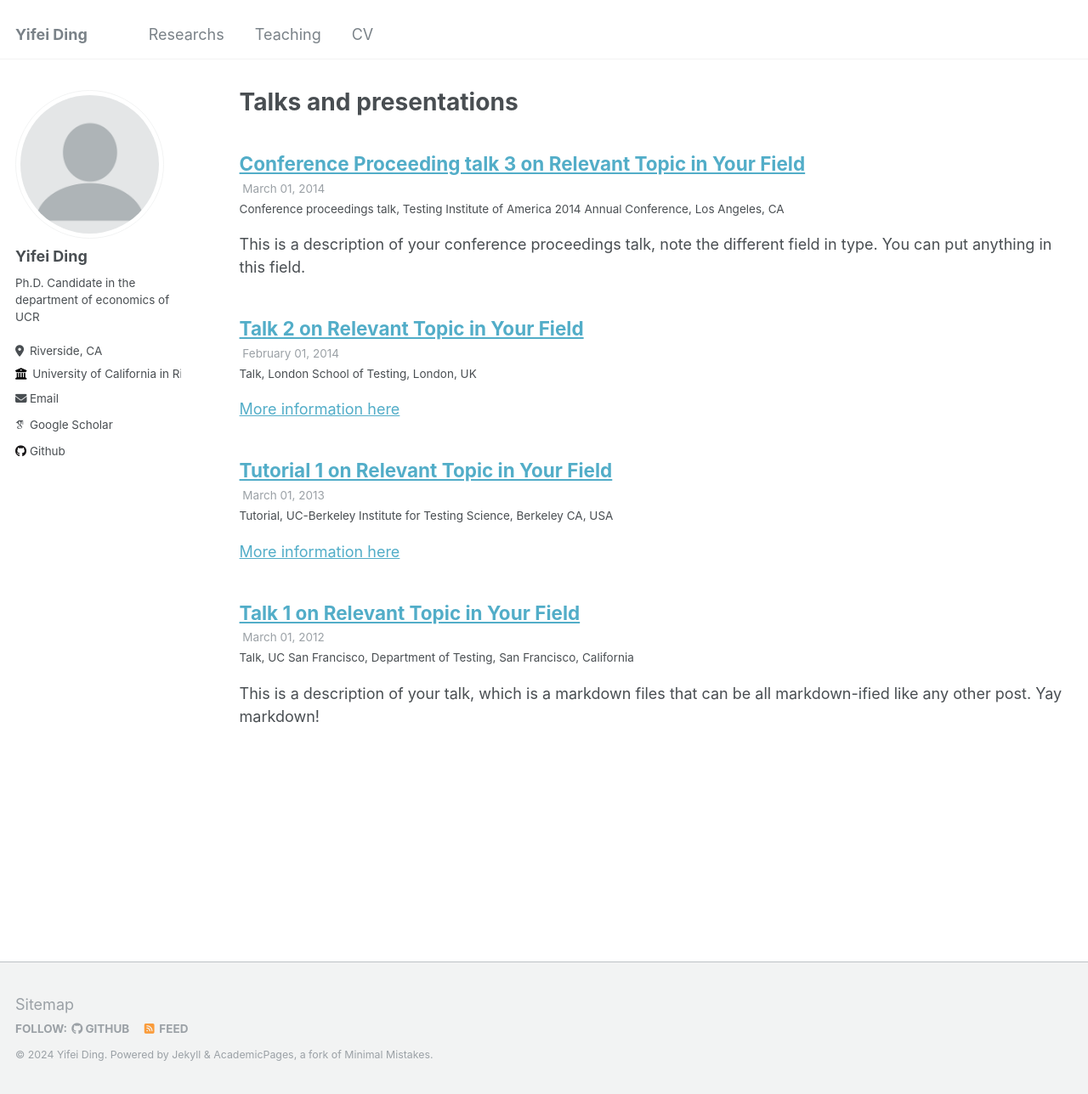
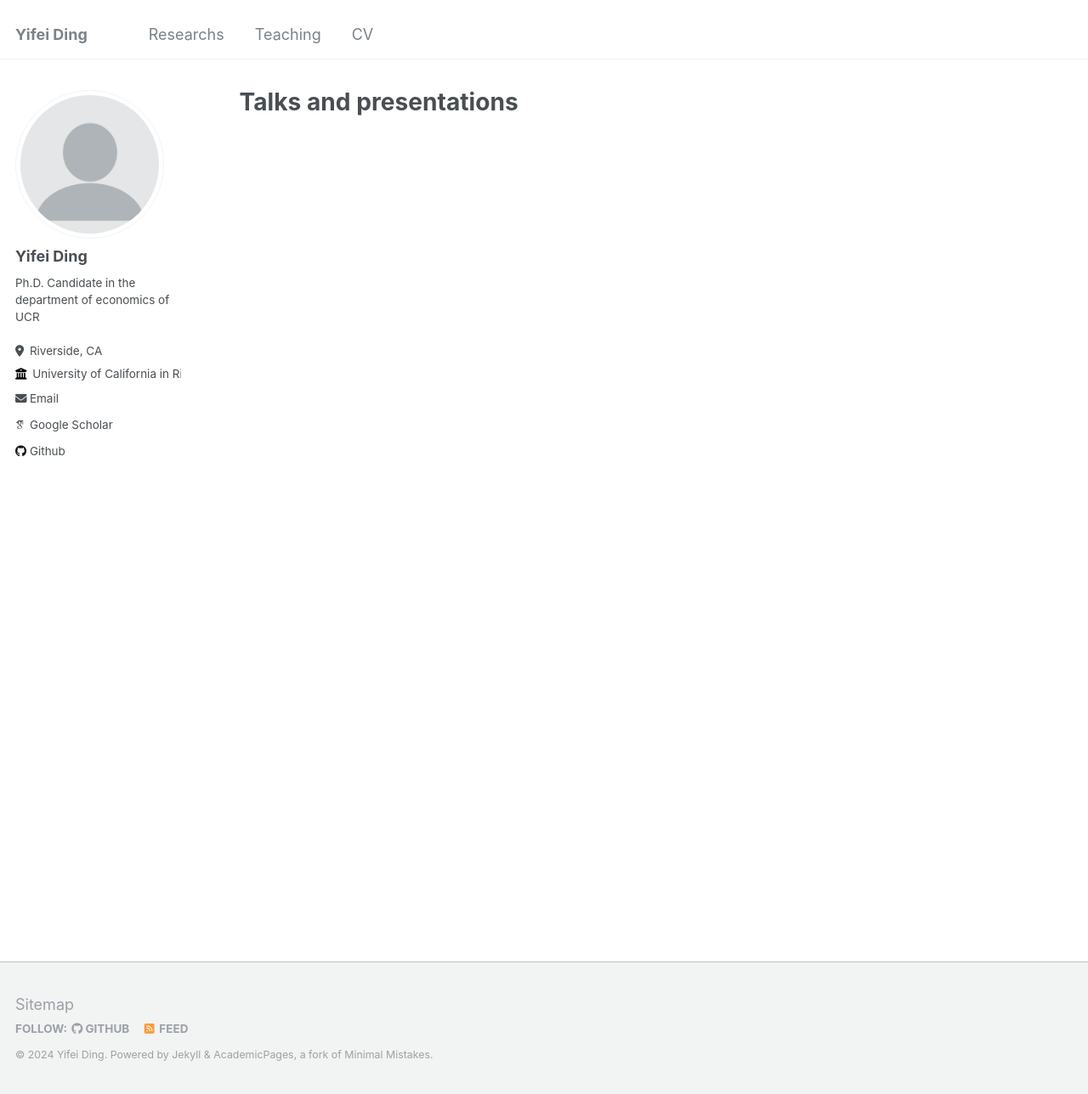
Before and after one commit to YifeiDing-UCR/YifeiDing-UCR.github.io, a Jekyll site: the page built from _pages/talks.html, in a window 1280 px wide and 1288 px high. Shown: the whole window at 85% size. Built offline with Jekyll 4.4.1, drawn with Linux system fonts in a browser that asks for light colours; some web fonts are replaced; part of the change alters nothing that is shown.

Commit message:
Update _config.yml

```diff
--- a/_config.yml
+++ b/_config.yml
@@ -205,27 +205,27 @@ collections:
   publications:
     output: true
     permalink: /:collection/:path/
-  portfolio:
-    output: true
-    permalink: /:collection/:path/
-  talks:
-    output: true
-    permalink: /:collection/:path/
+  # portfolio:
+  #   output: true
+  #   permalink: /:collection/:path/
+  # talks:
+  #   output: true
+  #   permalink: /:collection/:path/
 
 
 # Defaults
 defaults:
   # _posts
-  - scope:
-      path: ""
-      type: posts
-    values:
-      layout: single
-      author_profile: true
-      read_time: true
-      comments: true
-      share: true
-      related: true
+  # - scope:
+  #     path: ""
+  #     type: posts
+  #   values:
+  #     layout: single
+  #     author_profile: true
+  #     read_time: true
+  #     comments: true
+  #     share: true
+  #     related: true
   # _pages
   - scope:
       path: ""
@@ -252,22 +252,22 @@ defaults:
       share: true
       comments: true
   # _portfolio
-  - scope:
-      path: ""
-      type: portfolio
-    values:
-      layout: single
-      author_profile: true
-      share: true
-      comment: true
-  # _talks
-  - scope:
-      path: ""
-      type: talks
-    values:
-      layout: talk
-      author_profile: true
-      share: true
+  # - scope:
+  #     path: ""
+  #     type: portfolio
+  #   values:
+  #     layout: single
+  #     author_profile: true
+  #     share: true
+  #     comment: true
+  # # _talks
+  # - scope:
+  #     path: ""
+  #     type: talks
+  #   values:
+  #     layout: talk
+  #     author_profile: true
+  #     share: true
 
 
 # Sass/SCSS
```
